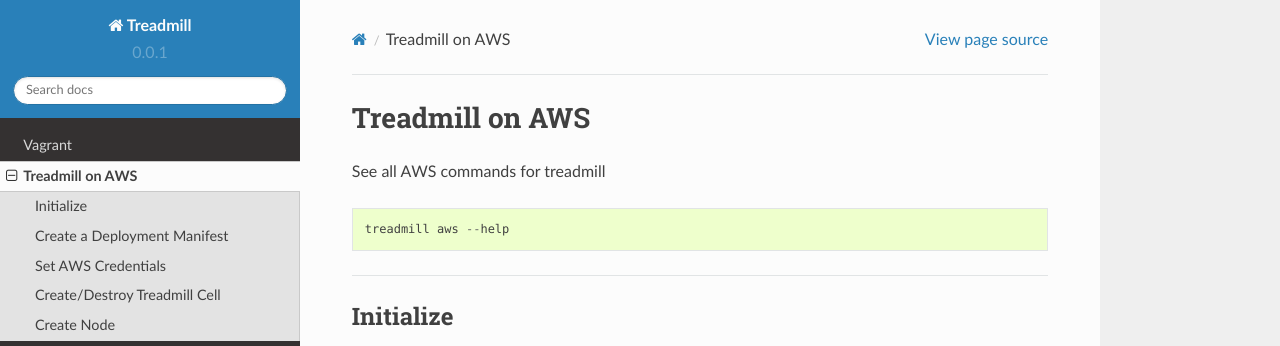
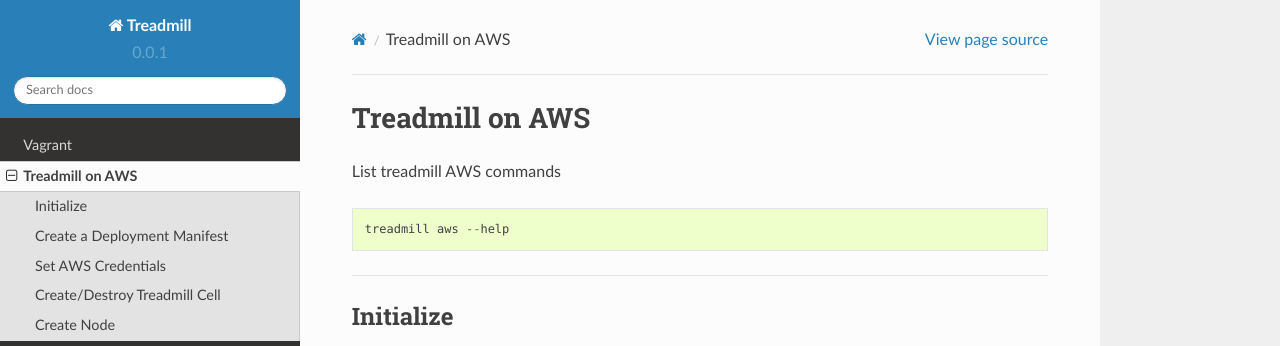
Before and after one commit to morganstanley/treadmill, a Sphinx documentation site: the page built from docs/source/aws_manual.rst, in a window 1280 px wide and 900 px high. Shown: the top 346 px of the window. Built offline with Sphinx 7.4.7 and the Read the Docs theme 2.0.0, drawn with Linux system fonts in a browser that asks for light colours.

Commit message:
updated text for treadmill aws help

```diff
--- a/docs/source/aws_manual.rst
+++ b/docs/source/aws_manual.rst
@@ -1,7 +1,7 @@
 Treadmill on AWS
 ==========================================================
 
-See all AWS commands for treadmill
+List treadmill AWS commands
 ::
 
   treadmill aws --help
```
